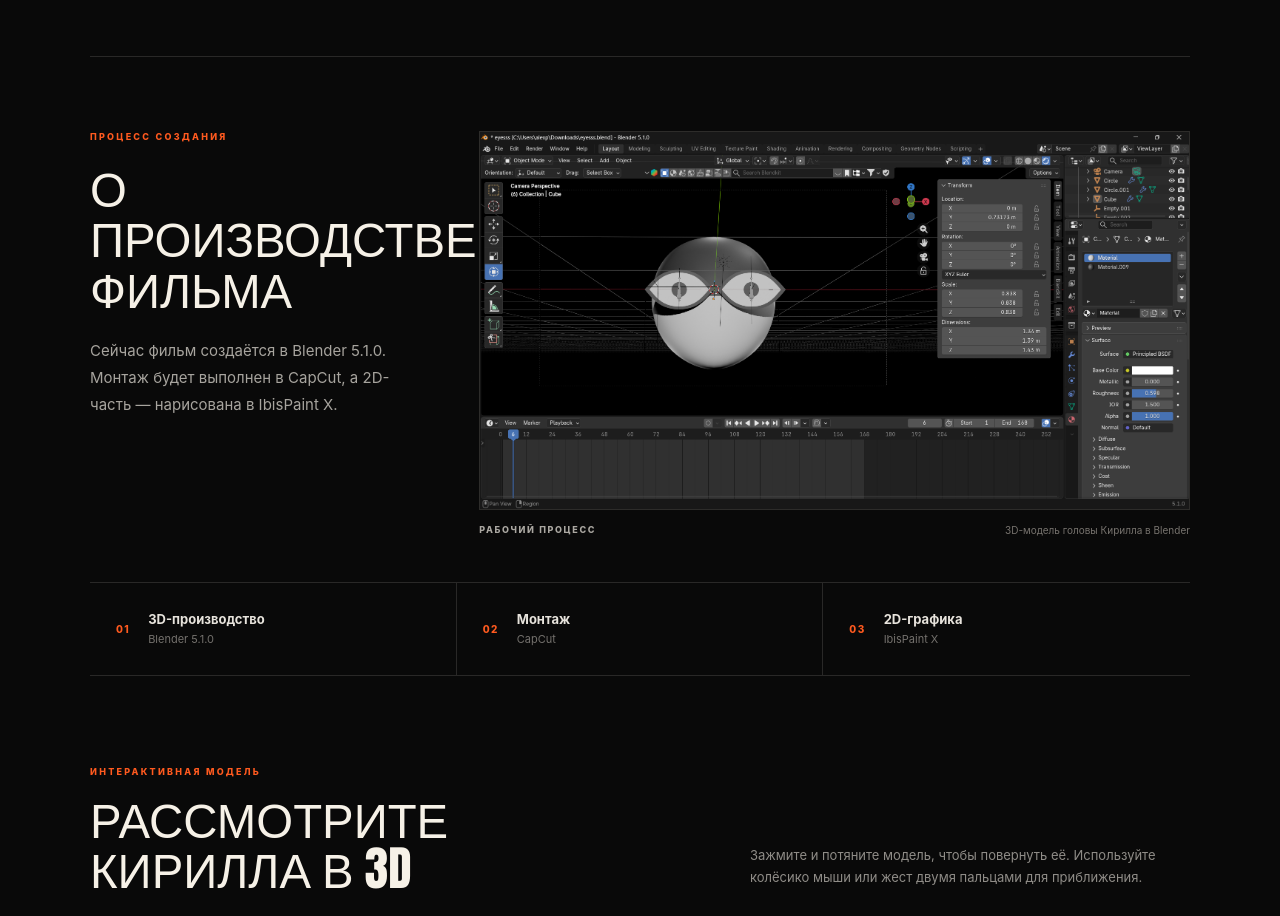
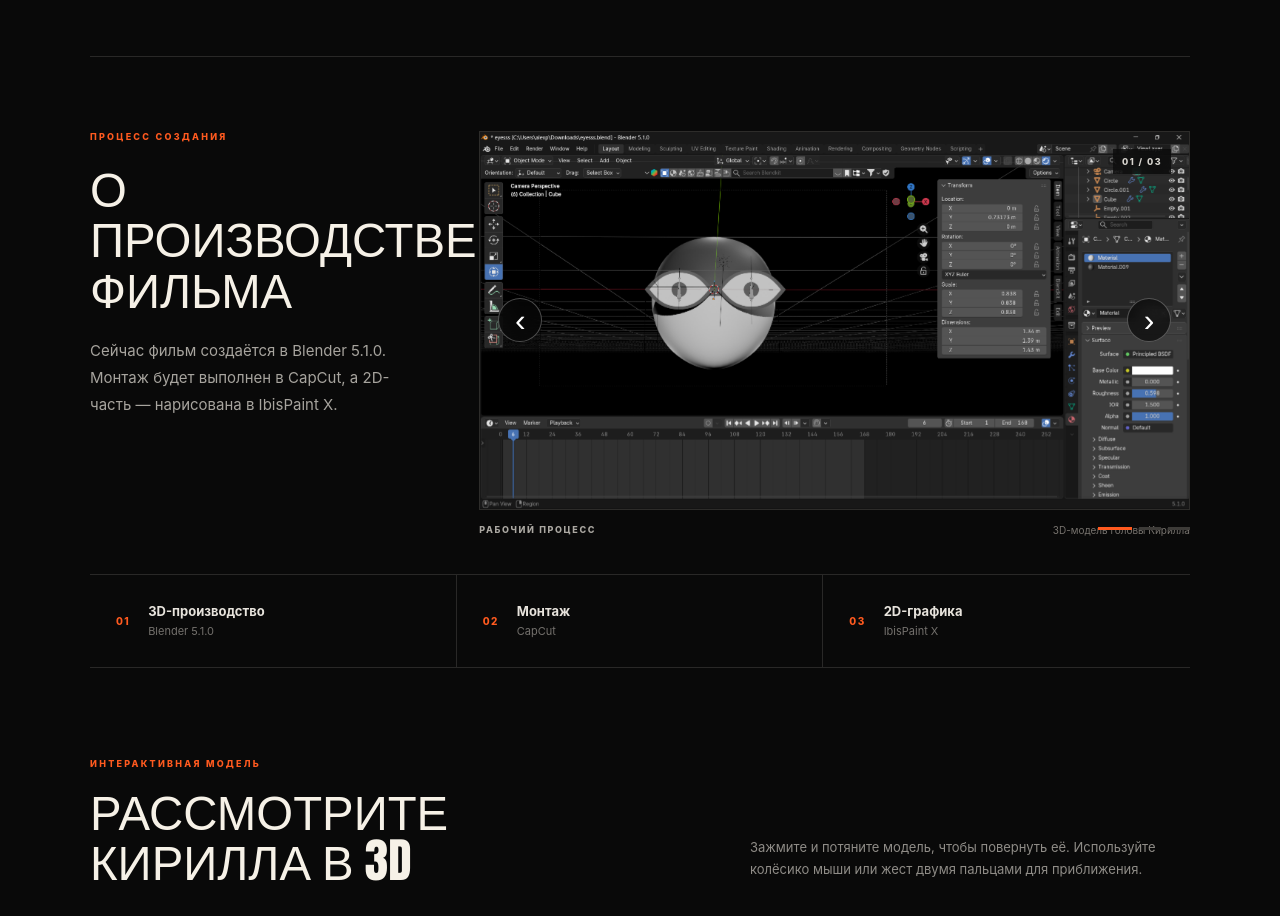
Before and after one commit to AlexKraken444/Kirill-pod-partoi, a Next.js app: page / in a window 1280 px wide. Shown: the part 1300-2216 px from the top of the page. Built offline with nearby package versions, Linux system fonts and the light colour scheme; no server answers.

Commit message:
Add production image gallery

```diff
--- a/app/globals.css
+++ b/app/globals.css
@@ -56,10 +56,20 @@
 .productionHeading h2 { margin-bottom:24px; font-size:clamp(35px,3.7vw,51px); }
 .productionHeading p { max-width:420px; margin:0; color:#a7a49e; font-size:15px; line-height:1.8; }
 .productionVisual { margin:0; min-width:0; }
-.productionImage { position:relative; aspect-ratio:1.878/1; overflow:hidden; background:#151515; border:1px solid #2d2c2a; }
-.productionImage img { object-fit:cover; }
+.productionImage { position:relative; aspect-ratio:1.878/1; overflow:hidden; background:#151515; border:1px solid #2d2c2a; touch-action:pan-y; }
+.productionImage:focus-visible { outline:2px solid var(--orange); outline-offset:3px; }
+.productionImage img { object-fit:cover; animation:galleryReveal .35s ease both; }
+.galleryArrow { position:absolute; z-index:2; top:50%; translate:0 -50%; display:grid; place-items:center; width:44px; height:44px; padding:0; border:1px solid rgba(255,255,255,.28); border-radius:50%; background:rgba(8,8,8,.7); color:#fff; font:300 32px/1 Arial,sans-serif; backdrop-filter:blur(8px); cursor:pointer; transition:border-color .2s,background .2s; }
+.galleryArrow:hover { border-color:var(--orange); background:rgba(8,8,8,.9); }
+.galleryArrow.previous { left:18px; }
+.galleryArrow.next { right:18px; }
+.galleryCounter { position:absolute; z-index:2; right:18px; top:17px; padding:7px 9px; background:rgba(8,8,8,.72); color:#d8d5cf; font-size:9px; font-weight:800; letter-spacing:.16em; backdrop-filter:blur(8px); }
 .productionVisual figcaption { display:flex; justify-content:space-between; gap:20px; padding-top:13px; color:#77736e; font-size:10px; line-height:1.5; }
 .productionVisual figcaption span { color:#aaa7a1; font-size:9px; font-weight:800; letter-spacing:.18em; white-space:nowrap; }
+.galleryDots { display:flex; justify-content:flex-end; gap:7px; margin-top:-11px; }
+.galleryDots button { width:22px; height:3px; padding:0; border:0; background:#3d3b38; cursor:pointer; transition:background .2s,width .2s; }
+.galleryDots button.active { width:34px; background:var(--orange); }
+@keyframes galleryReveal { from { opacity:.3; transform:scale(1.015); } to { opacity:1; transform:scale(1); } }
 .productionSteps { grid-column:1/-1; display:grid; grid-template-columns:repeat(3,1fr); margin:0; padding:0; list-style:none; border-top:1px solid #292827; border-bottom:1px solid #292827; }
 .productionSteps li { display:flex; align-items:center; gap:18px; min-height:92px; padding:20px 26px; border-right:1px solid #292827; }
 .productionSteps li:last-child { border-right:0; }
@@ -128,6 +138,11 @@
   .production { padding:58px 0 68px; }
   .productionVisual figcaption { display:block; }
   .productionVisual figcaption span { display:block; margin-bottom:5px; }
+  .galleryArrow { width:40px; height:40px; }
+  .galleryArrow.previous { left:10px; }
+  .galleryArrow.next { right:10px; }
+  .galleryCounter { right:10px; top:10px; }
+  .galleryDots { justify-content:flex-start; margin-top:12px; }
   .productionSteps { grid-template-columns:1fr; }
   .productionSteps li { border-right:0; border-bottom:1px solid #292827; }
   .productionSteps li:last-child { border-bottom:0; }
--- a/app/page.tsx
+++ b/app/page.tsx
@@ -4,10 +4,22 @@
 import { useEffect, useRef, useState } from "react";
 import ModelViewer from "./ModelViewer";
 
+const productionImages = [
+  { src: "/production-blender.png", alt: "3D-модель головы Кирилла в Blender 5.1.0", caption: "3D-модель головы Кирилла" },
+  { src: "/production-character.png", alt: "Полная 3D-модель Кирилла с системой костей в Blender 5.1.0", caption: "Подготовка персонажа к анимации" },
+  { src: "/production-face-closeup.png", alt: "Крупный план глаз 3D-модели Кирилла в Blender 5.1.0", caption: "Работа над деталями лица" }
+];
+
 export default function MoviePage() {
   const [isTrailerOpen, setTrailerOpen] = useState(false);
+  const [productionImage, setProductionImage] = useState(0);
   const dialogRef = useRef<HTMLDialogElement>(null);
   const videoRef = useRef<HTMLVideoElement>(null);
+  const galleryTouchStart = useRef<number | null>(null);
+
+  const changeProductionImage = (direction: number) => {
+    setProductionImage((current) => (current + direction + productionImages.length) % productionImages.length);
+  };
 
   useEffect(() => {
     const dialog = dialogRef.current;
@@ -89,10 +101,33 @@
             <p>Сейчас фильм создаётся в Blender 5.1.0. Монтаж будет выполнен в CapCut, а 2D-часть — нарисована в IbisPaint X.</p>
           </div>
           <figure className="productionVisual">
-            <div className="productionImage">
-              <Image src="/production-blender.png" fill sizes="(max-width: 900px) 100vw, 720px" alt="3D-модель головы Кирилла в Blender 5.1.0" />
+            <div
+              className="productionImage"
+              tabIndex={0}
+              aria-label={`Галерея производства, изображение ${productionImage + 1} из ${productionImages.length}`}
+              onKeyDown={(event) => {
+                if (event.key === "ArrowLeft") changeProductionImage(-1);
+                if (event.key === "ArrowRight") changeProductionImage(1);
+              }}
+              onTouchStart={(event) => { galleryTouchStart.current = event.touches[0].clientX; }}
+              onTouchEnd={(event) => {
+                if (galleryTouchStart.current === null) return;
+                const distance = event.changedTouches[0].clientX - galleryTouchStart.current;
+                if (Math.abs(distance) > 45) changeProductionImage(distance > 0 ? -1 : 1);
+                galleryTouchStart.current = null;
+              }}
+            >
+              <Image key={productionImages[productionImage].src} src={productionImages[productionImage].src} fill sizes="(max-width: 900px) 100vw, 720px" alt={productionImages[productionImage].alt} />
+              <button type="button" className="galleryArrow previous" onClick={() => changeProductionImage(-1)} aria-label="Предыдущее изображение">‹</button>
+              <button type="button" className="galleryArrow next" onClick={() => changeProductionImage(1)} aria-label="Следующее изображение">›</button>
+              <span className="galleryCounter">{String(productionImage + 1).padStart(2, "0")} / {String(productionImages.length).padStart(2, "0")}</span>
             </div>
-            <figcaption><span>РАБОЧИЙ ПРОЦЕСС</span> 3D-модель головы Кирилла в Blender</figcaption>
+            <figcaption><span>РАБОЧИЙ ПРОЦЕСС</span> {productionImages[productionImage].caption}</figcaption>
+            <div className="galleryDots" aria-label="Выбор изображения">
+              {productionImages.map((image, index) => (
+                <button key={image.src} className={index === productionImage ? "active" : ""} onClick={() => setProductionImage(index)} aria-label={`Показать изображение ${index + 1}`} aria-current={index === productionImage ? "true" : undefined} />
+              ))}
+            </div>
           </figure>
           <ol className="productionSteps">
             <li><span>01</span><div><strong>3D-производство</strong><small>Blender 5.1.0</small></div></li>
@@ -110,9 +145,6 @@
             <p>Зажмите и потяните модель, чтобы повернуть её. Используйте колёсико мыши или жест двумя пальцами для приближения.</p>
           </div>
           <ModelViewer />
-          <div className="viewerHints" aria-hidden="true">
-            <span>↔ Вращение</span><span>＋ Масштаб</span><span>◎ Сброс вида</span>
-          </div>
         </section>
 
         <button className="teaserCard" onClick={() => setTrailerOpen(true)} aria-label="Воспроизвести тизер">
```
Also changed, not shown: public/production-character.png (added), public/production-face-closeup.png (added).
